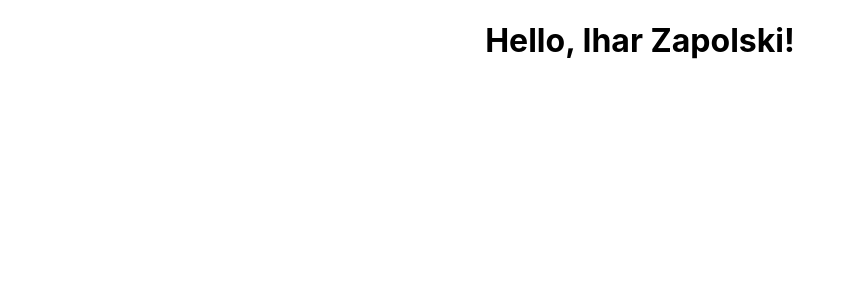
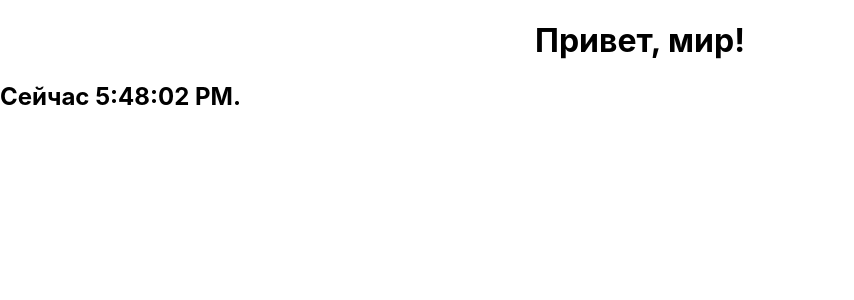
Before and after one commit to shaugsa/react-lessons, a React (Create React App) app in the folder my-app/: page / in a window 1280 px wide. Shown: the top 300 px of the page, without its empty margins (0-854 px from the left). Built offline with nearby package versions, Linux system fonts and the light colour scheme.

Commit message:
add clock in app

```diff
--- a/my-app/src/App.js
+++ b/my-app/src/App.js
@@ -1,24 +1,11 @@
 import logo from './logo.svg';
 import './App.css';
+import Clock from './components/Clock';
+
 
 function App() {
   return (
-    <div className="App">
-      <header className="App-header">
-        <img src={logo} className="App-logo" alt="logo" />
-        <p>
-          Edit <code>src/App.js</code> and save to reload.
-        </p>
-        <a
-          className="App-link"
-          href="https://reactjs.org"
-          target="_blank"
-          rel="noopener noreferrer"
-        >
-          Learn React
-        </a>
-      </header>
-    </div>
+    <Clock />
   );
 }
 
--- /dev/null
+++ b/my-app/src/components/Clock.js
@@ -0,0 +1,34 @@
+import React from 'react';
+
+class Clock extends React.Component {
+    constructor(props) {
+        super(props);
+        this.state = {date: new Date()}
+    }
+
+    componentDidMount() {
+        this.timerID = setInterval(
+            () => this.tick(),
+            1000
+        );
+    }
+
+    componentWillUnmount () {
+        clearInterval(this.timerID);
+    }
+
+    tick() {
+        this.setState({date: new Date});
+    }
+
+    render () {
+        return (
+            <div>
+                <h1>Привет, мир!</h1>
+                <h2>Сейчас {this.state.date.toLocaleTimeString()}.</h2>
+            </div>
+        )
+    }
+}
+
+export default Clock;
--- a/my-app/src/index.js
+++ b/my-app/src/index.js
@@ -4,25 +4,12 @@
 import App from './App';
 import reportWebVitals from './reportWebVitals';
 
-function formatName(user) {
-  return user.firstName + ' ' + user.lastName;
-}
 
-const user = {
-  firstName : 'Ihar',
-  lastName : 'Zapolski'
-};
-
-const element = (
-  <h1>
-    Hello, {formatName(user)}!
-  </h1>
-);
 
 const root = ReactDOM.createRoot(document.getElementById('root'));
 root.render(
   <React.StrictMode>
-    {element}
+    <App />
   </React.StrictMode>
 );
 
```
